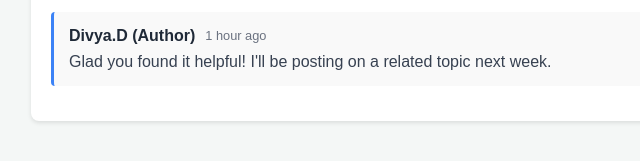
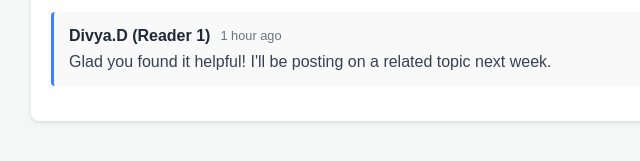
Before and after one commit to divyadharmaraj18-pixel/Blog-Site-With-Comment-Section, a plain HTML site: page Index1.html in a window 1280 px wide. Shown: the part 476-637 px from the top of the page, 189-829 px from the left. Drawn offline with Linux system fonts and the light colour scheme.

Commit message:
Update Index1.html
Added index1.html file

```diff
--- a/Index1.html
+++ b/Index1.html
@@ -64,7 +64,7 @@
 
         <div class="comment">
             <div class="comment-header">
-                <span class="comment-author">Divya.D (Author)</span>
+                <span class="comment-author">Divya.D (Reader 1)</span>
                 <span class="comment-date">1 hour ago</span>
             </div>
             <div class="comment-body">
```
